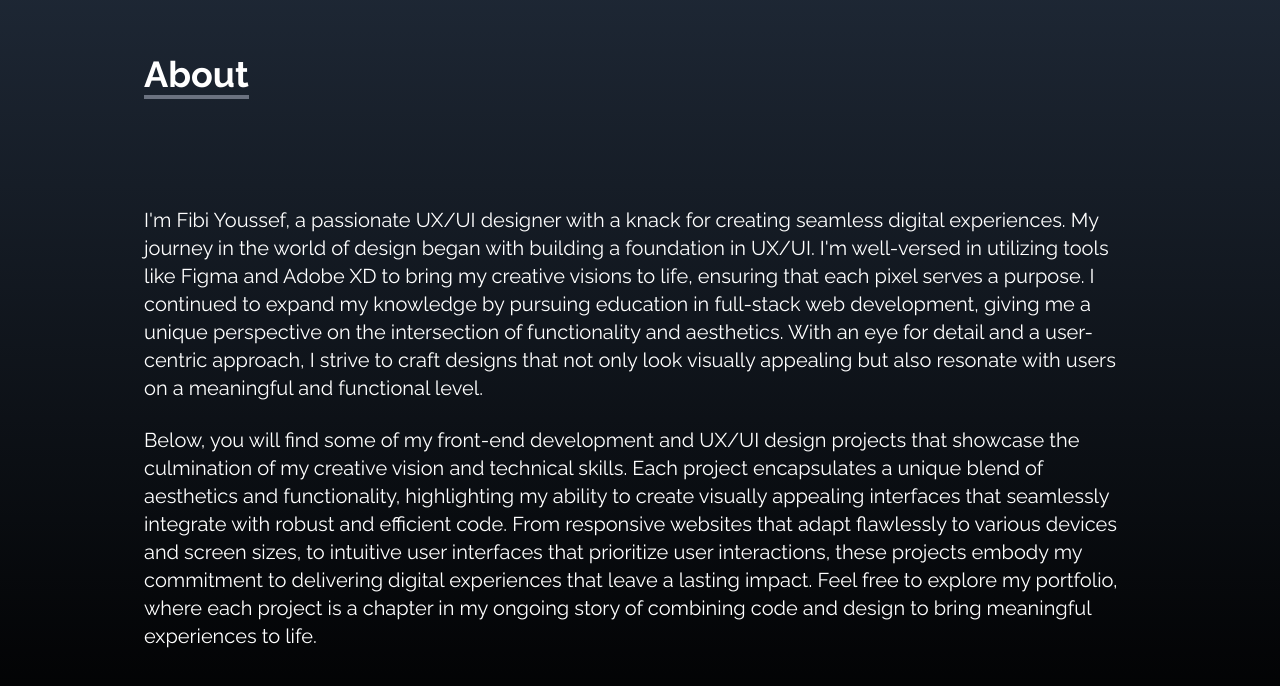
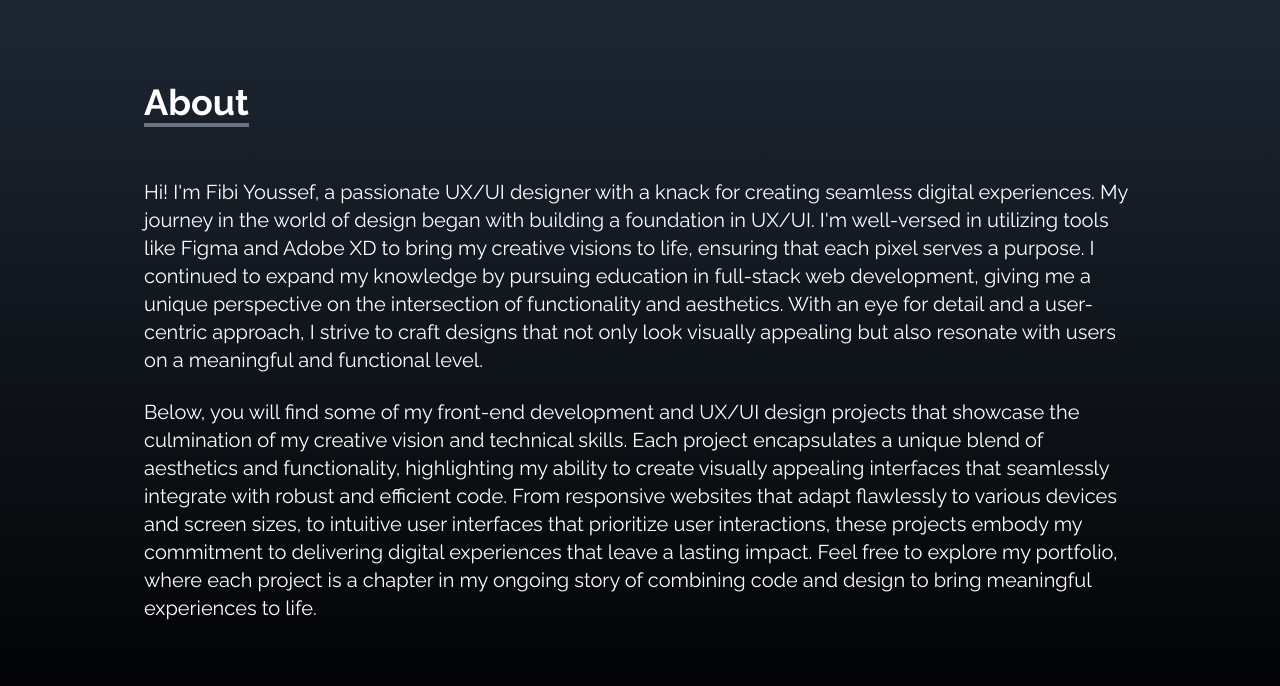
Before and after one commit to feebs224/portfolio-web, a React (Create React App) app: page / in a window 1280 px wide. Shown: the part 848-1534 px from the top of the page. Built offline with nearby package versions, Linux system fonts and the light colour scheme.

Commit message:
fixing about page

```diff
--- a/src/components/About.jsx
+++ b/src/components/About.jsx
@@ -7,14 +7,14 @@ const About = () => {
       className="w-full h-screen bg-gradient-to-b from-gray-800 to-black text-white"
     >
       <div className="max-w-screen-lg p-4 mx-auto flex flex-col justify-center w-full h-full">
-        <div className="pb-8">
+        <div className="pb-4">
           <p className="text-4xl font-bold inline border-b-4 border-gray-500">
             About
           </p>
         </div>
 
-        <p className="text-xl mt-20">
-          I'm Fibi Youssef, a passionate UX/UI designer with a knack for
+        <p className="text-xl mt-10">
+          Hi! I'm Fibi Youssef, a passionate UX/UI designer with a knack for
           creating seamless digital experiences. My journey in the world of
           design began with building a foundation in UX/UI. I'm well-versed in
           utilizing tools like Figma and Adobe XD to bring my creative visions
```
Also changed, not shown: 2 other files (tests, documents, lock files or other folders).
